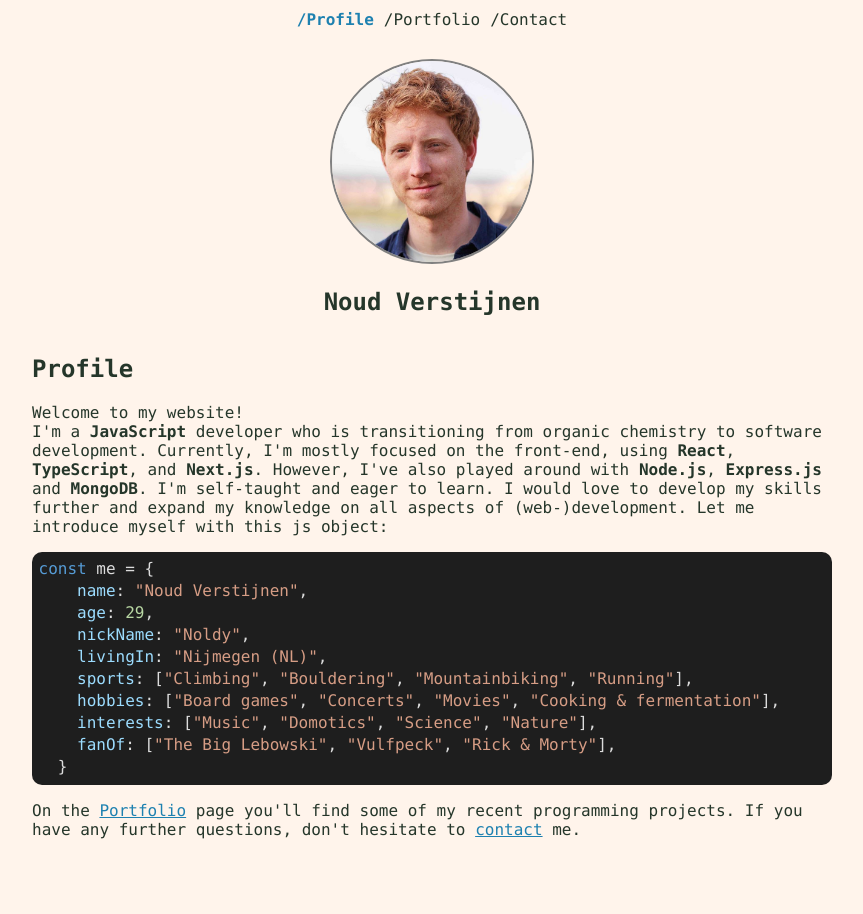
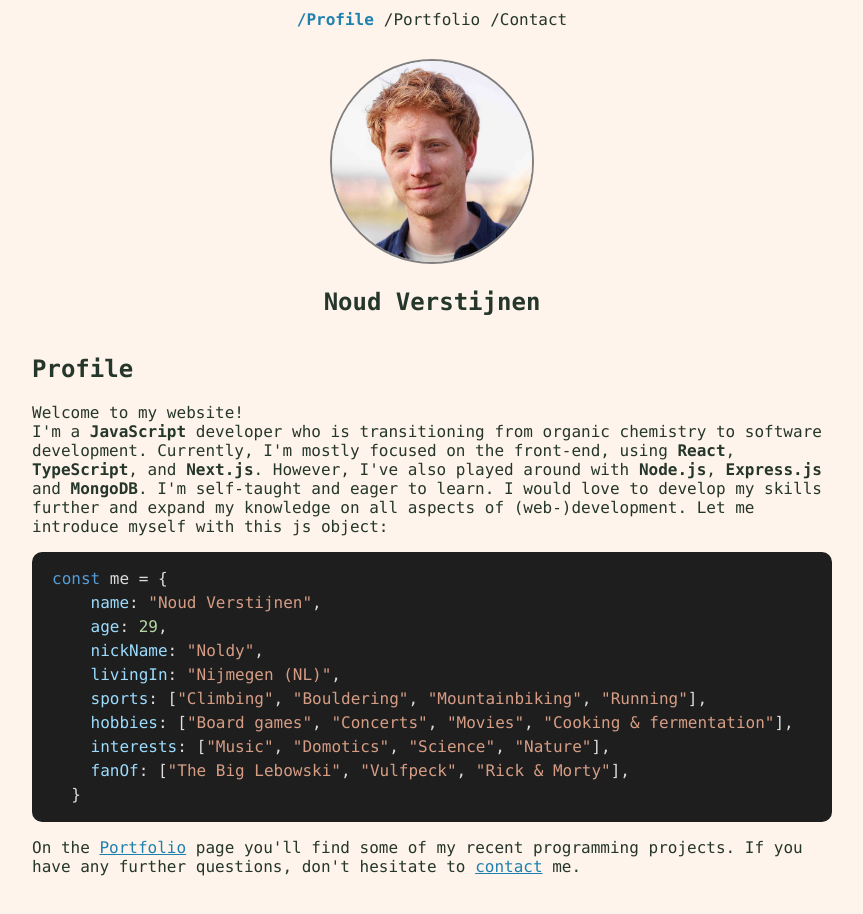
Before and after one commit to Noldyman/portfolio, a Next.js app: page / in a window 1280 px wide. Shown: the whole page, without its empty margins (208-1071 px from the left). Before the commit the page ends 879 px from the top, so only its background shows below. Built offline with nearby package versions, Linux system fonts and the light colour scheme.

Commit message:
add head titles and padding

```diff
--- a/src/pages/404.tsx
+++ b/src/pages/404.tsx
@@ -1,7 +1,12 @@
+import Head from "next/head";
 import Link from "next/link";
 
 export default function NotFound() {
   return (
+    <>
+      <Head>
+        <title>404 | Noud Verstijnen</title>
+      </Head>
       <div className="not-found">
         <h1>404</h1>
         <picture>
@@ -12,5 +17,6 @@ export default function NotFound() {
           Excuse me! Mark it zero. <Link href="/">Next frame</Link>...
         </p>
       </div>
+    </>
   );
 }
--- a/src/pages/contact/index.tsx
+++ b/src/pages/contact/index.tsx
@@ -1,4 +1,5 @@
 import { Button } from "@/components/button";
+import Head from "next/head";
 
 export default function Contact() {
   const links = [
@@ -9,6 +10,9 @@ export default function Contact() {
 
   return (
     <>
+      <Head>
+        <title>Contact | Noud Verstijnen</title>
+      </Head>
       <h2>Contact</h2>
       <p>
         If you have any questions, don&apos;t hesitate to contact me. Feel free to send me an{" "}
--- a/src/pages/index.tsx
+++ b/src/pages/index.tsx
@@ -2,10 +2,11 @@ import Link from "next/link";
 import differenceInYears from "date-fns/differenceInYears";
 import SyntaxHighlighter from "react-syntax-highlighter";
 import { vs2015 } from "react-syntax-highlighter/dist/esm/styles/hljs";
+import Head from "next/head";
 
 export default function Profile() {
   const currentAge = differenceInYears(new Date(), new Date("1993-12-22"));
-  const codeBlock = `const me = {
+  const code = `const me = {
     name: "Noud Verstijnen",
     age: ${currentAge},
     nickName: "Noldy",
@@ -18,6 +19,9 @@ export default function Profile() {
 
   return (
     <>
+      <Head>
+        <title>Profile | Noud Verstijnen</title>
+      </Head>
       <div className="face-and-name">
         <picture>
           <img className="mugshot" src="/images/mugshot.jpg" alt="mugshot" />
@@ -36,7 +40,7 @@ export default function Profile() {
       </p>
       {SyntaxHighlighter && (
         <SyntaxHighlighter className="code-block" language="javascript" style={vs2015}>
-          {codeBlock}
+          {code}
         </SyntaxHighlighter>
       )}
       <p>
--- a/src/pages/portfolio/[post].tsx
+++ b/src/pages/portfolio/[post].tsx
@@ -3,6 +3,7 @@ import { getAllPostIds, getPost } from "@/utils/posts";
 import { GetStaticPaths, GetStaticProps } from "next";
 import { PostMetaData } from "@/models/posts";
 import PostButtonGroup from "@/components/postButtonGroup";
+import Head from "next/head";
 
 interface Props {
   metaData: PostMetaData;
@@ -12,6 +13,9 @@ interface Props {
 export default function Post({ metaData, htmlContent }: Props) {
   return (
     <>
+      <Head>
+        <title>Portfolio | Noud Verstijnen</title>
+      </Head>
       <h2>{metaData.title}</h2>
       <PostButtonGroup metaData={metaData} />
       <div className="post" dangerouslySetInnerHTML={{ __html: htmlContent }} />
--- a/src/pages/portfolio/index.tsx
+++ b/src/pages/portfolio/index.tsx
@@ -1,9 +1,13 @@
 import PostButtonGroup from "@/components/postButtonGroup";
 import { PostMetaData } from "@/models/posts";
+import Head from "next/head";
 
 export default function Portfolio() {
   return (
     <>
+      <Head>
+        <title>Portfolio | Noud Verstijnen</title>
+      </Head>
       <h2>Portfolio</h2>
       <p>
         On this page, you&apos;ll find some of my programming projects. I included simple console
--- a/src/styles/profile.scss
+++ b/src/styles/profile.scss
@@ -15,6 +15,7 @@
 }
 
 .code-block {
-  border-radius: 10px;
-  line-height: 20px;
+  border-radius: 10px !important;
+  line-height: 1.5;
+  padding: 15px 20px !important;
 }
```
Lines whose indentation alone changed are shown as unchanged.
